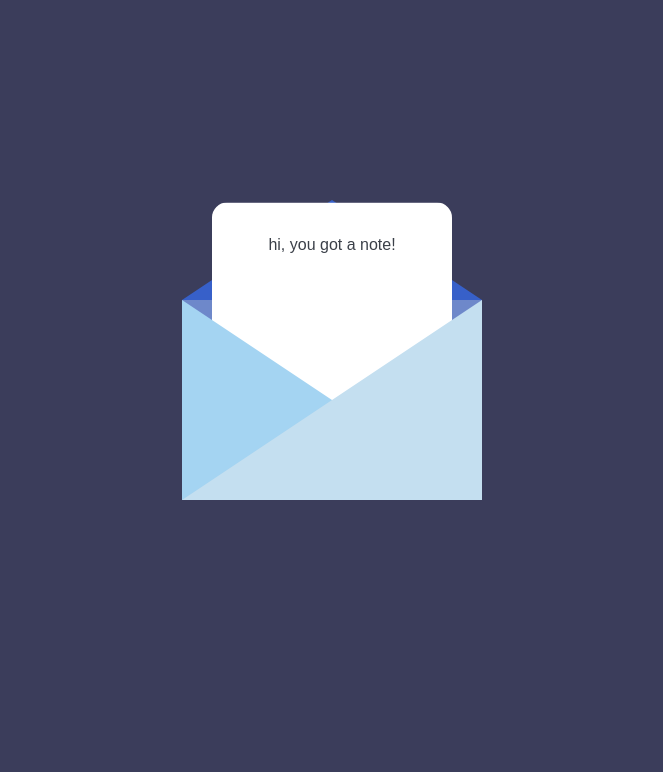
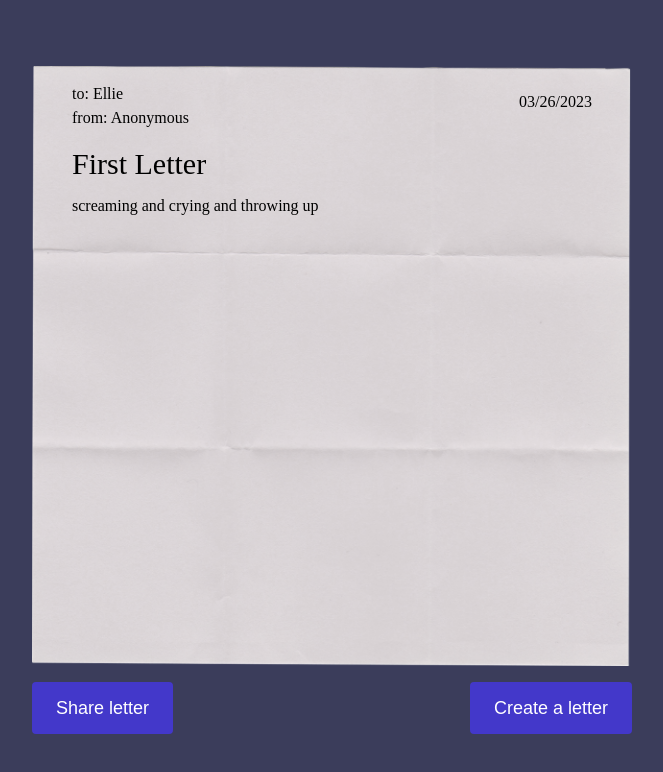
Before and after one commit to jamieRollison/uncommonhacks23, a React (Vite) app in the folder frontend/: page /view in a window 1280 px wide. Shown: the top 772 px of the page, without its empty margins (308-971 px from the left). Built offline with nearby package versions, Linux system fonts and the light colour scheme; no server answers; what tailwindcss-3d would draw is missing.

Commit message:
Change delay time to 5s

```diff
--- a/frontend/src/pages/view/index.tsx
+++ b/frontend/src/pages/view/index.tsx
@@ -28,12 +28,12 @@
 
     setTimeout(() => {
         setIsAnimationVisible(false);
-    }, 8000);
+    }, 5000);
 
     return (
         <>
         {isAnimationVisible ? <AnimatedEnvelope /> : <> </>}
-        <Delayed waitBeforeShow={8000}>
+        <Delayed waitBeforeShow={5000}>
         <div className="relative text-black">
             <img src={paperBg} alt="paper background" className = "w-[600px]"/>
             <div className= "flex-col flex-wrap">
```
